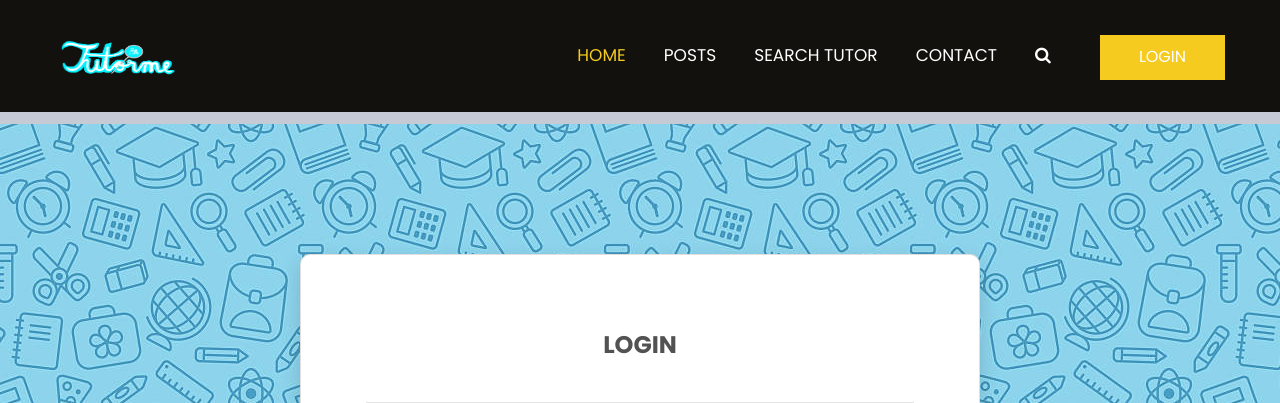
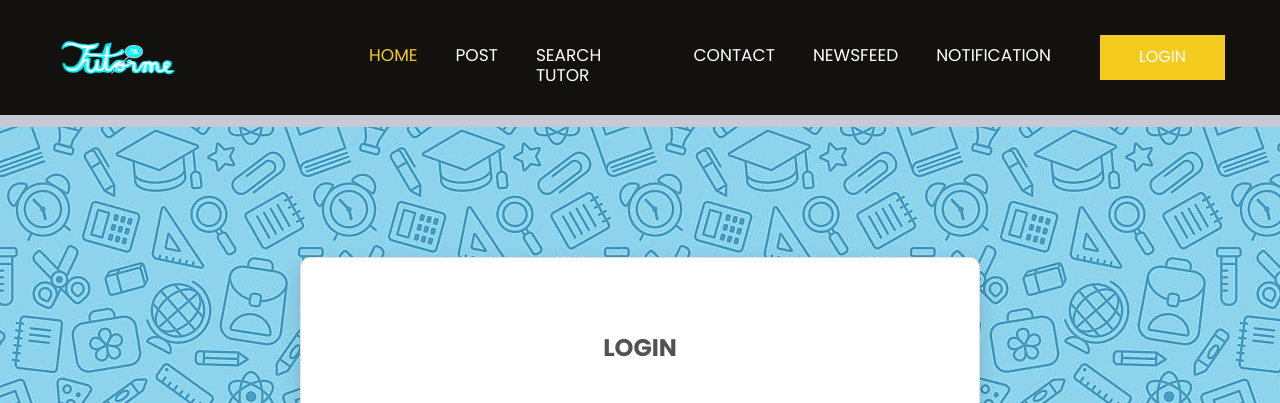
Before and after one commit to imaan123/tutorme_project, a PHP site: page /login.php in a window 1280 px wide. Shown: the top 403 px of the page. Run offline with PHP 8.4, Linux system fonts and the light colour scheme; some libraries are stand-ins or nearby versions.

Commit message:
Update login.php

```diff
--- a/login.php
+++ b/login.php
@@ -110,7 +110,7 @@ $acccode = "";
    <!-- body -->
    <body class="main-layout">
       <!-- header -->
-      <header>
+       <header>
          <!-- header inner -->
          <div class="header">
             <div class="container-fluid">
@@ -119,7 +119,7 @@ $acccode = "";
                      <div class="full">
                         <div class="center-desk">
                            <div style="padding-top:2px">
-                              <a href="index.html"><img src="images/logo1.png" alt="#" style="height:50px;width:150px"/></a>
+                              <a href="#"><img src="images/logo1.png" alt="#" style="height:50px;width:150px"/></a>
                            </div>
                         </div>
                      </div>
@@ -132,43 +132,48 @@ $acccode = "";
                         <div class="collapse navbar-collapse" id="navbarsExample04">
                            <ul class="navbar-nav mr-auto">
                               <li class="nav-item active">
-                                 <a class="nav-link" href="schedule.php"> Home </a>
+                                 <a class="nav-link" href="#"> Home </a>
                               </li>
                               <li class="nav-item">
                               <?php
-                              if($usertype = "publicuser")
-                                 echo'<a class="nav-link" href="login.php">Posts</a>';
+                              if($user != "")
+                              echo'<a class="nav-link" href="postform.php">post</a>';
                               else
-                                 echo'<a class="nav-link" href="viewpost.php">Posts</a>';
-                              ?>
+                                 echo'<a class="nav-link" href="login.php">post</a>';
+                              echo'
                               </li>
-                              <li class="nav-item">
-                              <?php
-                              if($usertype = "publicuser")
-                                 echo'<a class="nav-link" href="login.php">Search Tutor</a>';
+                              <li class="nav-item">';
+                              if($user != "")
+                              echo'<a class="nav-link" href="search.php">Search tutor</a>';
                               else
-                                 echo'<a class="nav-link" href="search.php">Search Tutor</a>';
-
-                                 echo'
+                                 echo'<a class="nav-link" href="login.php">Search tutor</a>';
+                              echo'
                               </li>
                               <li class="nav-item">
                                  <a class="nav-link" href="#contact">Contact</a>
-                              </li>
-                              <li class="nav-item d_none">
-                                 <a class="nav-link" href="#"><i class="fa fa-search" aria-hidden="true"></i></a>
+                              </li>';
+                              if($user != "")
+                              echo'<a class="nav-link" href="newsfeed.php">newsfeed</a>';
+                              else
+                                 echo'<a class="nav-link" href="login.php">newsfeed</a>';
+                              echo'
+                              <li class="nav-item">';
+                              if($user != "")
+                                 echo'<a class="nav-link" href="Notification.php">Notfication</a>';
+                              else
+                                 echo'<a class="nav-link" href="login.php">Notification</a>';
+                              echo'
                               </li>';
                               if($user != "")
                               {
                                  $query = $conn->query("SELECT * FROM `user` WHERE id= '.$user'");
                                  $get_user_welcome = $query->fetch_assoc();
-                                 $uname = $get_user_welcome['fullname'];
-
                                  echo'
                                  <li class="nav-item">
-                                 <a  href="profile.php?uid='.$user.'">Hello '.$uname.'</a>
+                                    <a class="nav-link" href="aboutme.php?uid='.$user.'">Hello '.$uname_db.'!</a>
                                  </li>
                                  <li class=" d_none get_btn">
-                                 <a  href="login.php">Logout</a>
+                                 <a  href="logout.php">Logout</a>
                                  </li>';}
                               else{
                                  echo'
```
